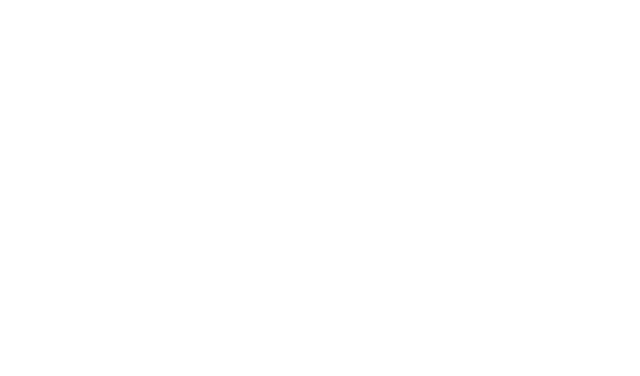
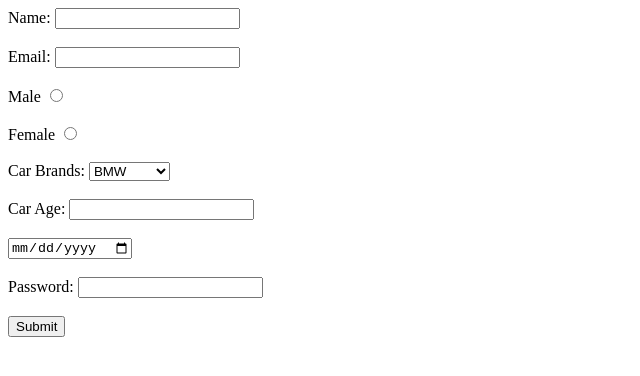
Before and after one commit to acciojob/car-insurance-form-Sumitmore161, a website: page main.html in a window 1280 px wide. Shown: the whole page, without its empty margins (0-640 px from the left). Drawn offline with Linux system fonts and the light colour scheme.

Commit message:
created a submission

```diff
--- a/main.html
+++ b/main.html
@@ -8,6 +8,37 @@
 
 <body>
 	<!-- the entire body must be written by student -->
+	<form method="post">
+		<label for="name">Name: </label>
+		<input name="name" type="text" id="name" required>
+		<br><br>
+		<label for="email">Email: </label>
+		<input name="email" type="email" id="email" required>
+		<br><br>
+		<label for="male">Male</label>
+		<input name="gender" value="male" type="radio" id="male" required>
+		<br><br>
+		<label for="female">Female</label>
+		<input name="Gender" value="female" type="radio" id="female" required>
+		<br><br>
+		<label for="cars">Car Brands:</label>
+		<select id="cars" name="carBrands">
+			<option>BMW</option>
+			<option>Audi</option>
+			<option>Mercedez</option>
+		</select>
+		<br><br>
+		<label for="carage">Car Age:</label>
+		<input name="carAge" type="number" id="carage" required>
+		<br><br>
+		<label for="dop"></label>
+		<input name="DOP" type="date" id="dop" required>
+		<br><br>
+		<label for="password">Password: </label>
+		<input name="Password" type="password" id="password" required>
+		<br><br>
+		<button name="Submit" type="submit">Submit</button>
+	</form>
     <script type="text/javascript" src="./script.js">
 </script>
 
```
